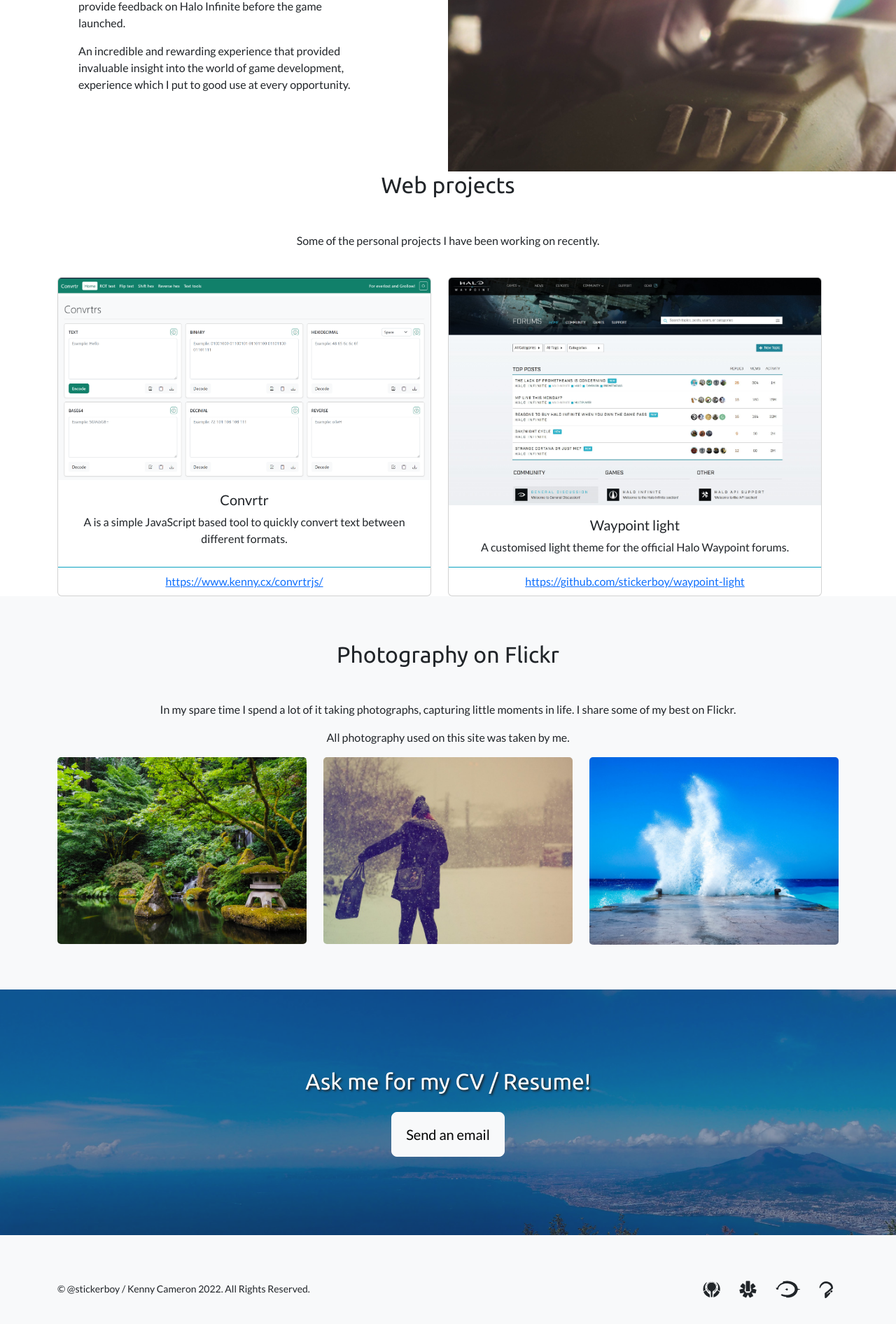
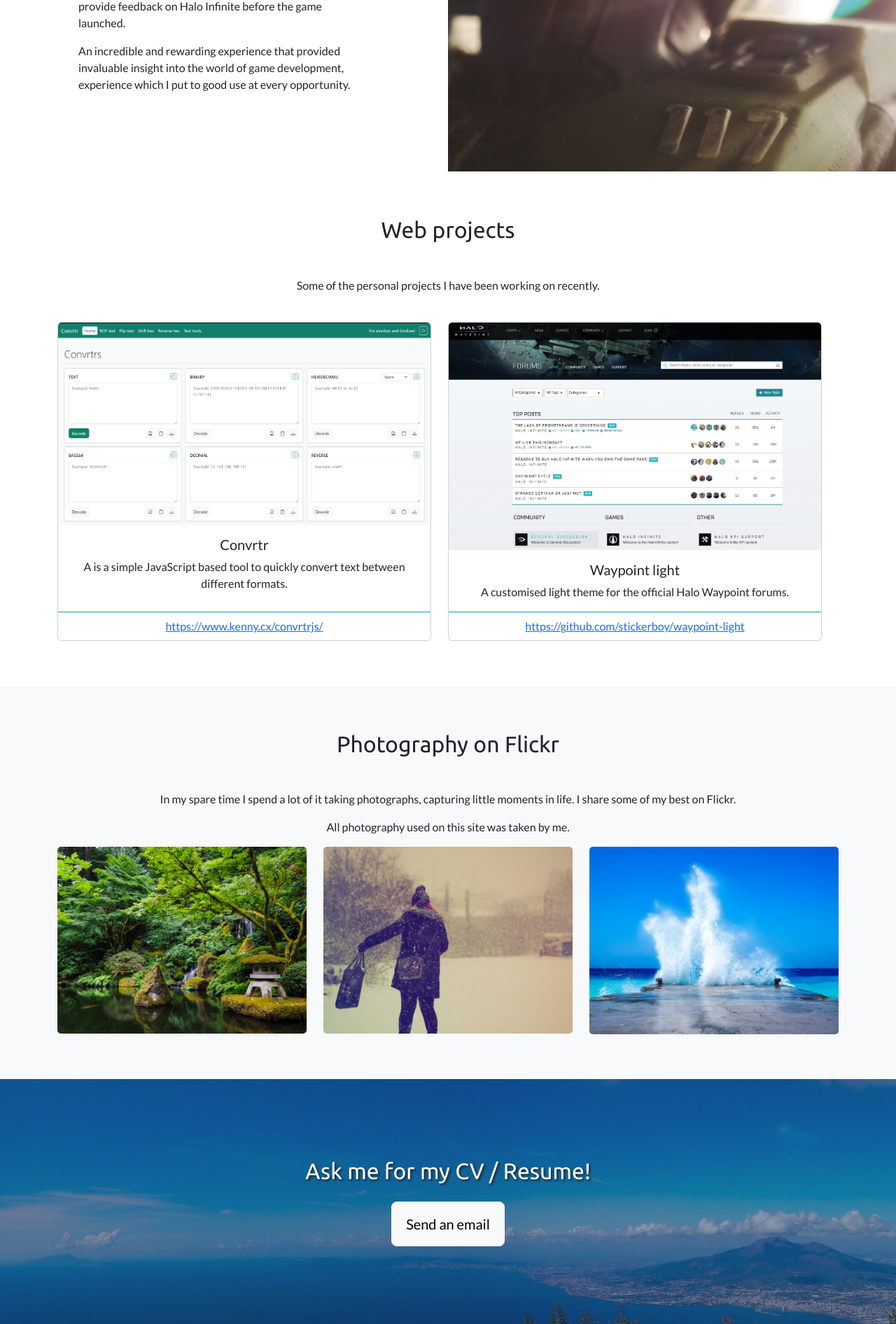
Before and after one commit to stickerboy/stickerboy.github.io, a web app: file index.html in a window 1280 px wide. Shown: the part 2342-4234 px from the top of the page at 70% size. Before the commit the page ends 4197 px from the top, so only its background shows below. Run offline with its HTML, style and script files only (its server is not run), Linux system fonts and the light colour scheme.

Commit message:
Fix projects padding

```diff
--- a/css/styles.css
+++ b/css/styles.css
@@ -137,7 +137,8 @@
     }
 }
 
-.flickr {
+.flickr,
+.projects {
     padding-top: 4rem;
     padding-bottom: 4rem;
 }
```
